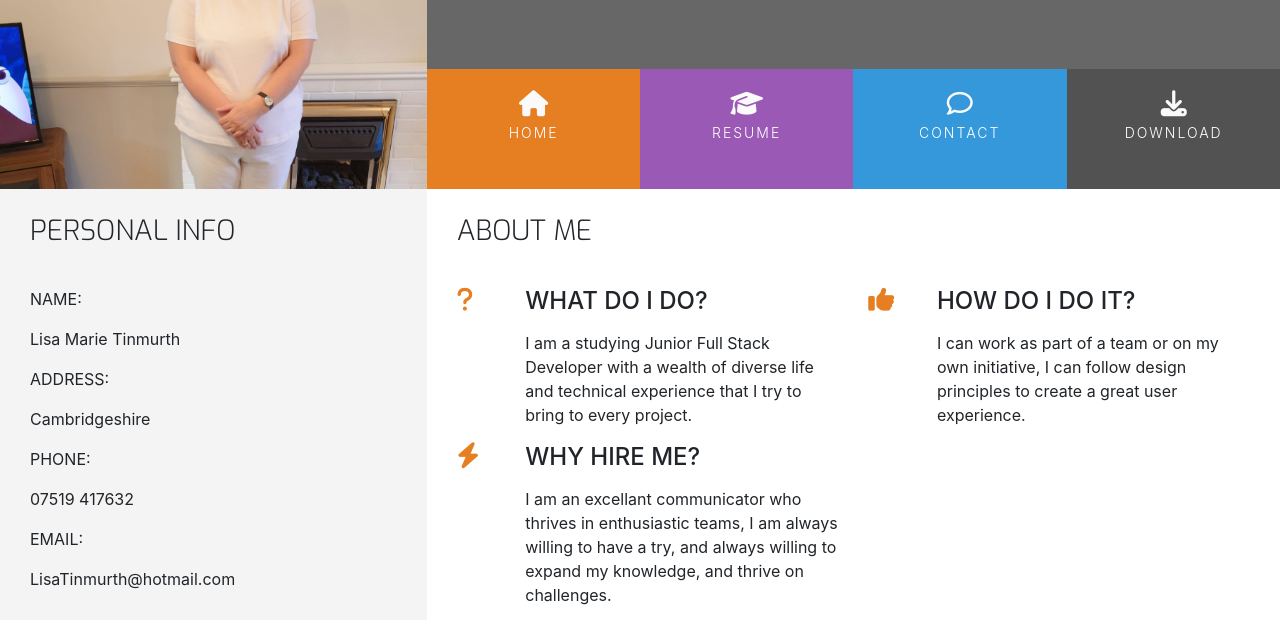
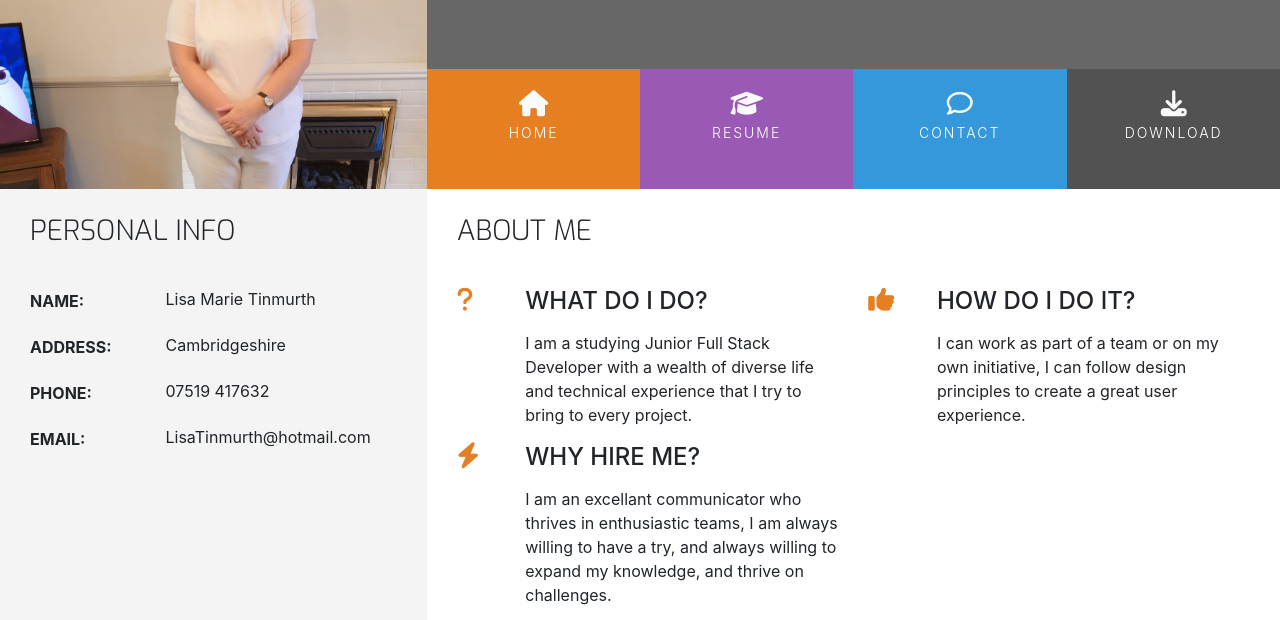
Before and after one commit to Mrst12/online-resume, a plain HTML site: page index.html in a window 1280 px wide. Shown: the part 180-800 px from the top of the page. Drawn offline with nearby package versions, Linux system fonts and the light colour scheme.

Commit message:
Add styling to our personal info section

```diff
--- a/assets/css/style.css
+++ b/assets/css/style.css
@@ -225,3 +225,38 @@ footer {
 .three-reasons-heading {
     margin-bottom: 15px;
 }
+
+/* -------- Personal Info ----------- */
+
+.personal-info-item {
+    margin-bottom: 20px;
+    display: block;
+    clear: both;
+}
+
+.personal-info-item .key,
+.personal-info-item .value {
+    padding-right: 8px;
+    display: inline-block;
+}
+
+.personal-info-item .key p,
+.personal-info-item .value p {
+    margin: 0;
+}
+
+.personal-info-item .key {
+    width: 30%;
+    margin-right: 21px;
+    padding-top: 2px;
+    vertical-align: top;
+}
+
+.personal-info-item .key p {
+    font-weight: 700;
+}
+
+.personal-info-item .value {
+    position: relative;
+    width: 60%;
+}
```
